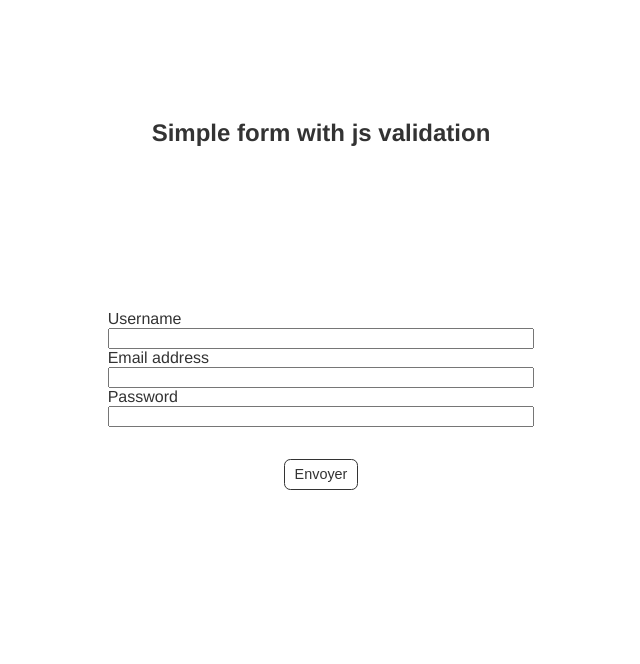
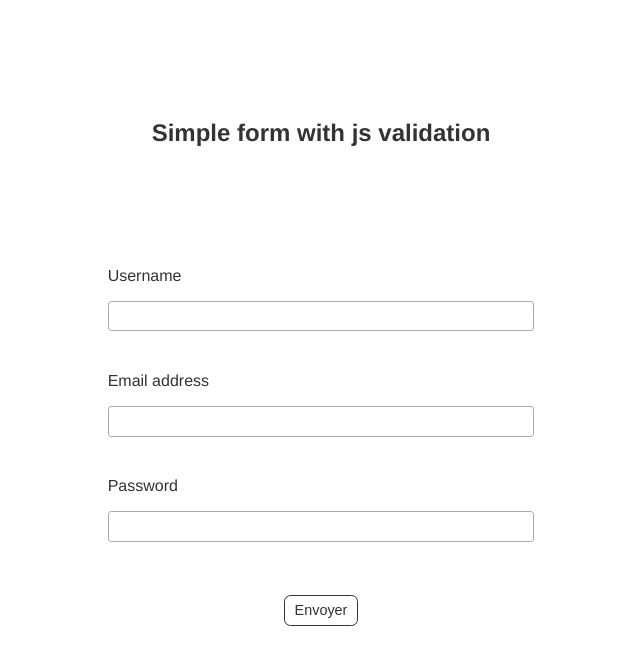
Before and after one commit to LorChtg/form_validation-html, a plain HTML site: page index.html in a window 1280 px wide. Shown: the whole page, without its empty margins (319-959 px from the left). Drawn offline with Linux system fonts and the light colour scheme.

Commit message:
added classes

```diff
--- a/index.html
+++ b/index.html
@@ -12,15 +12,15 @@
       <form class="form">
         <div class="field">
           <label for="username">Username</label>
-          <input type="text" id="username" name="user_name">
+          <input type="text" id="username" name="user_name required">
         </div>
         <div class="field">
           <label for="mail">Email address</label>
-          <input type="email" id="email" name="user_email">
+          <input type="email" id="email" name="user_email required">
         </div>
         <div class="field">
           <label for="password">Password</label>
-          <input type="password" id="password" name="user_password">
+          <input type="password" id="password" name="user_password required">
         </div>
         <button>Envoyer</button>
       </form>
--- a/styles/index.css
+++ b/styles/index.css
@@ -28,10 +28,26 @@ section {
 .field {
   display: grid;
   text-align: left;
+  grid-template-rows: 1fr 1fr 1fr;
+  row-gap: 0.2rem;
+  margin: 0 0 0.4rem 0;
+}
+
+input {
+  border-radius: 0.2rem;
+  padding: 0.4rem 0.6rem;
+  font-size: 0.9rem;
+  font-weight: 200;
+}
+input:invalid {
+  border: solid 0.05rem #ee4500;
+}
+input:valid {
+  border: solid 0.05rem #aaaaaa;
 }
 
 button {
-  margin: 2rem 0 0;
+  margin: 0.8rem 0 0;
   padding: 0.4rem 0.6rem;
   border-radius: 0.4rem;
   font-size: 0.9rem;
```
